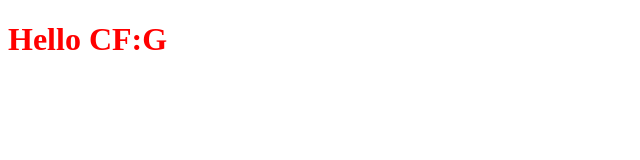
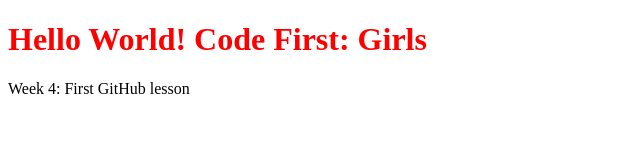
Before and after one commit to LinTrieu/web-project, a plain HTML site: page first_site/index.html in a window 1280 px wide. Shown: the whole page, without its empty margins (0-640 px from the left). Drawn offline with Linux system fonts and the light colour scheme.

Commit message:
Add paragraph

```diff
--- a/first_site/index.html
+++ b/first_site/index.html
@@ -5,6 +5,7 @@
       <link rel="stylesheet" type="text/css" href="css/styles.css"/>
   </head>
   <body>
-    <h1>Hello CF:G</h1>
+    <h1>Hello World! Code First: Girls</h1>
+    <p>Week 4: First GitHub lesson</p>
   </body>
 </html>
```
